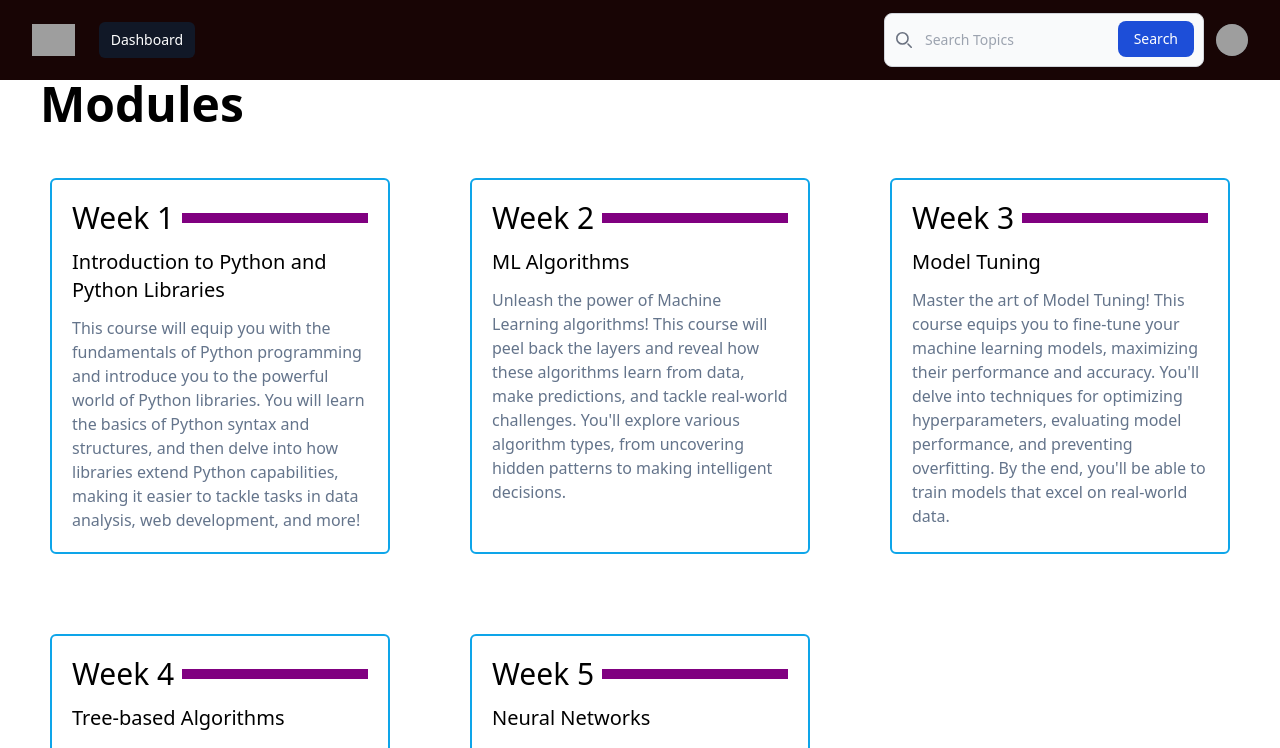
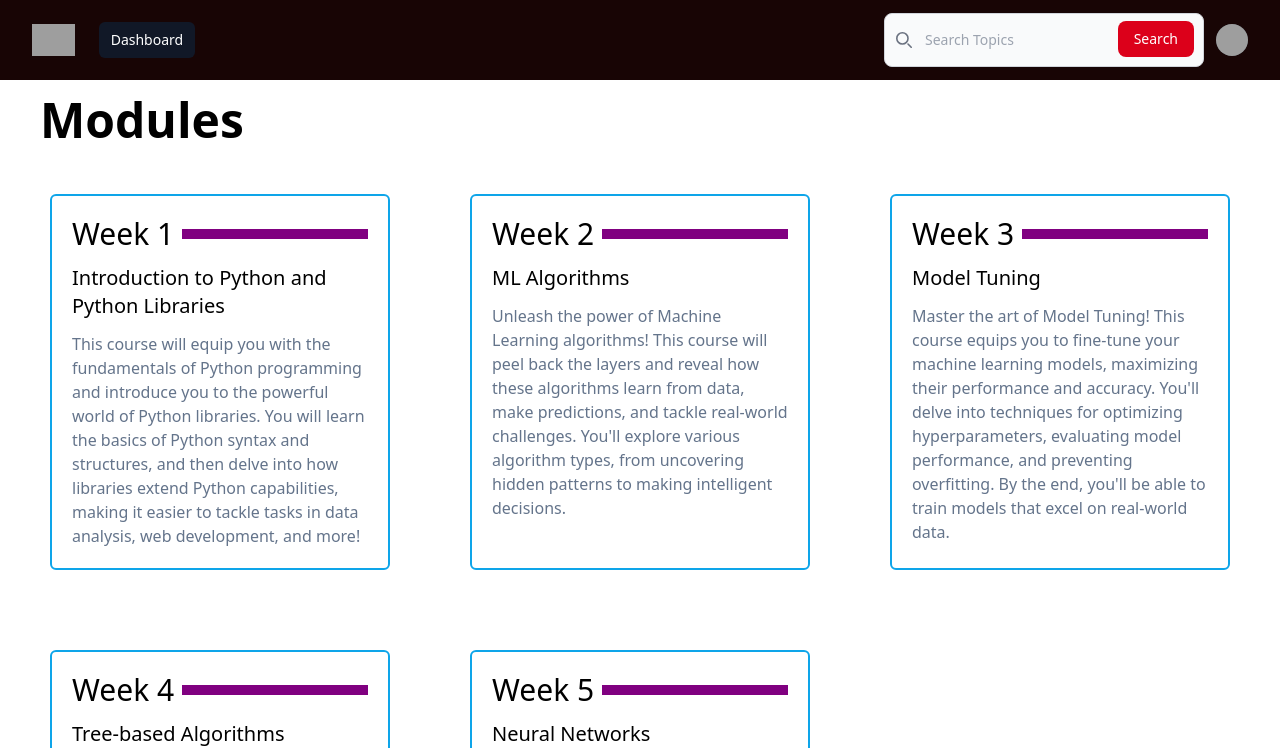
Before and after one commit to Siddharth-Nema/kdag_task, a React (Create React App) app: page / in a window 1280 px wide. Shown: the top 748 px of the page. Built offline with nearby package versions, Linux system fonts and the light colour scheme; grey boxes are pictures that could not be loaded.

Commit message:
Final UI touches

```diff
--- a/src/App.css
+++ b/src/App.css
@@ -44,3 +44,12 @@
 .navbar {
   background-color: #180505;
 }
+
+.searchButton {
+  background-color: #dc001a;
+  transition: 0.2s;
+}
+
+.searchButton:hover {
+  background-color: #180505;
+}
--- a/src/components/navbar.tsx
+++ b/src/components/navbar.tsx
@@ -118,7 +118,7 @@ export default function TopNavBar({
                       onClick={() => {
                         console.log(searchValue);
                       }}
-                      className="text-white absolute end-2.5 bottom-2.5 bg-blue-700 hover:bg-blue-800 focus:ring-4 focus:outline-none focus:ring-blue-300 font-medium rounded-lg text-sm px-4 py-2 dark:bg-blue-600 dark:hover:bg-blue-700 dark:focus:ring-blue-800"
+                      className="searchButton text-white absolute end-2.5 bottom-2.5 focus:ring-4 focus:outline-none focus:ring-blue-300 font-medium rounded-lg text-sm px-4 py-2 "
                     >
                       Search
                     </a>
--- a/src/pages/HomePage/HomePage.tsx
+++ b/src/pages/HomePage/HomePage.tsx
@@ -26,7 +26,7 @@ export default function HomePage() {
     <div className=" text-left font-sans">
       {/* <Sidebar /> */}
       <TopNavBar openSideBar={() => {}} sidebarStatus={false} />
-      <h1 className="text-5xl font-bold pt-20 px-10">Modules</h1>
+      <h1 className="text-5xl font-bold pt-24 px-10">Modules</h1>
       <div className={styles.modulesGrid}>
         {getModules().map((value) => value)}
       </div>
```
